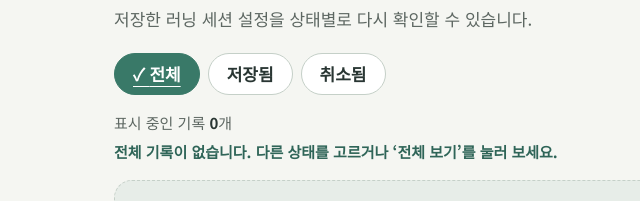
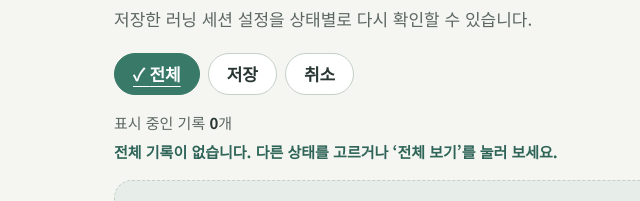
Before and after one commit to kimgahong/uiuxprogramming, a plain HTML site: page index.html in a window 1280 px wide. Both pictures are taken after a click on the button "전체". Shown: the part 2090-2291 px from the top of the page, 0-640 px from the left. Drawn offline with Linux system fonts and the light colour scheme.

Commit message:
11주차 필터 이름과 결과 안내 문구 수정

```diff
--- a/index.html
+++ b/index.html
@@ -627,7 +627,7 @@
             data-filter="active"
             aria-pressed="false"
           >
-            저장됨
+            저장
           </button>
           <button
             class="filter-button"
@@ -635,7 +635,7 @@
             data-filter="cancelled"
             aria-pressed="false"
           >
-            취소됨
+            취소
           </button>
         </div>
 
--- a/script.js
+++ b/script.js
@@ -1585,13 +1585,17 @@ filterButtons.forEach((button) => {
 
     // 11주차: 필터 결과 수와 결과 없음을 상태 문장(role="status")으로 알린다
     const count = getVisibleSessions(getSessions()).length;
-    const filterName = button.textContent.trim();
+    const recordName = {
+      all: "전체 기록",
+      active: "저장된 기록",
+      cancelled: "취소된 기록",
+    }[currentFilter];
 
     recordsMessage.textContent =
       count > 0
-        ? filterName + " 기록 " + count + "개를 표시합니다."
-        : filterName +
-          " 기록이 없습니다. 다른 상태를 고르거나 ‘전체 보기’를 눌러 보세요.";
+        ? recordName + " " + count + "개를 표시합니다."
+        : recordName +
+          "이 없습니다. 다른 상태를 고르거나 ‘전체 보기’를 눌러 보세요.";
   });
 });
 
--- a/style.css
+++ b/style.css
@@ -262,11 +262,11 @@ main > section > h2::before,
   background-color: var(--color-primary-soft);
 }
 
-/* 지금 보고 있는 목적지: 연한 그린 바탕 + 아래 그린 선 */
+/* 지금 보고 있는 목적지: 연한 그린 바탕 + 굵은 글자 + 밑줄 */
+/* 11주차: 아래 그린 선(box-shadow)은 밑줄과 겹쳐 두 줄로 보여서 밑줄 하나만 남긴다 */
 .main-nav a.is-current {
   color: var(--color-primary-text);
   background-color: var(--color-primary-soft);
-  box-shadow: inset 0 -3px 0 var(--color-primary);
 }
 
 .main-nav a:focus-visible {
```
Also changed, not shown: 1 other file.
